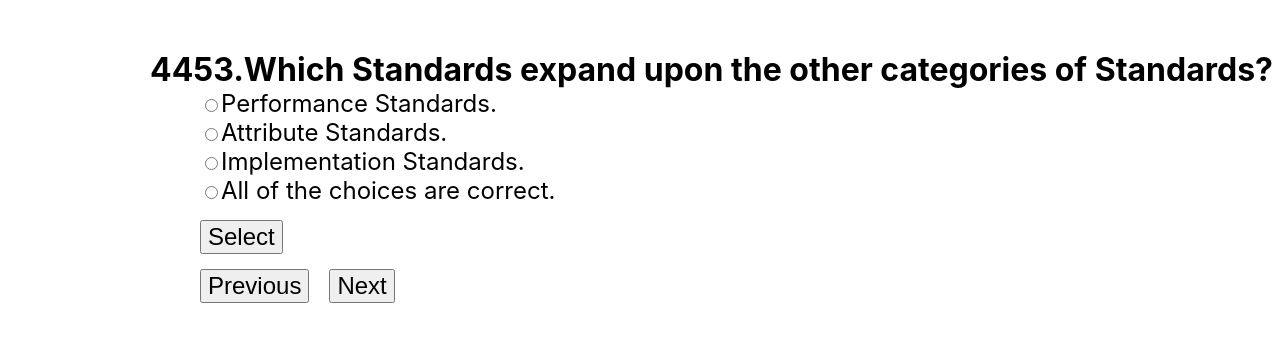
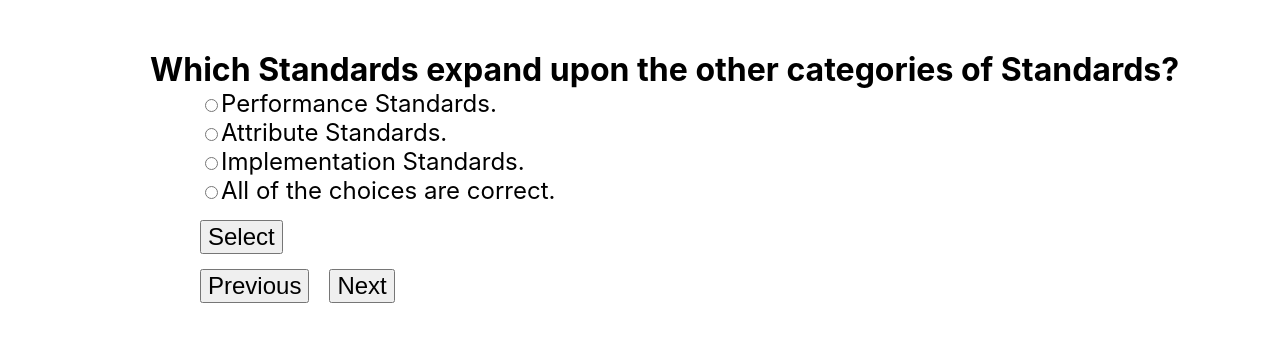
Before and after one commit to Kazer444/Test-form, a React (Create React App) app: page / in a window 1280 px wide. Shown: the top 342 px of the page. Built offline with nearby package versions, Linux system fonts and the light colour scheme.

Commit message:
15.05.2020

```diff
--- a/src/QuestionInterface copy.js
+++ b/src/QuestionInterface copy.js
@@ -33,7 +33,7 @@ debugger
             {props => {
 
                 return <Form className={c.form}  >
-                    <div className={c.question}>{d.id}.{d.q}</div>
+                    <div className={c.question}>{d.q}</div>
 
                     <div className={c.answer}>
                         <Field
```
